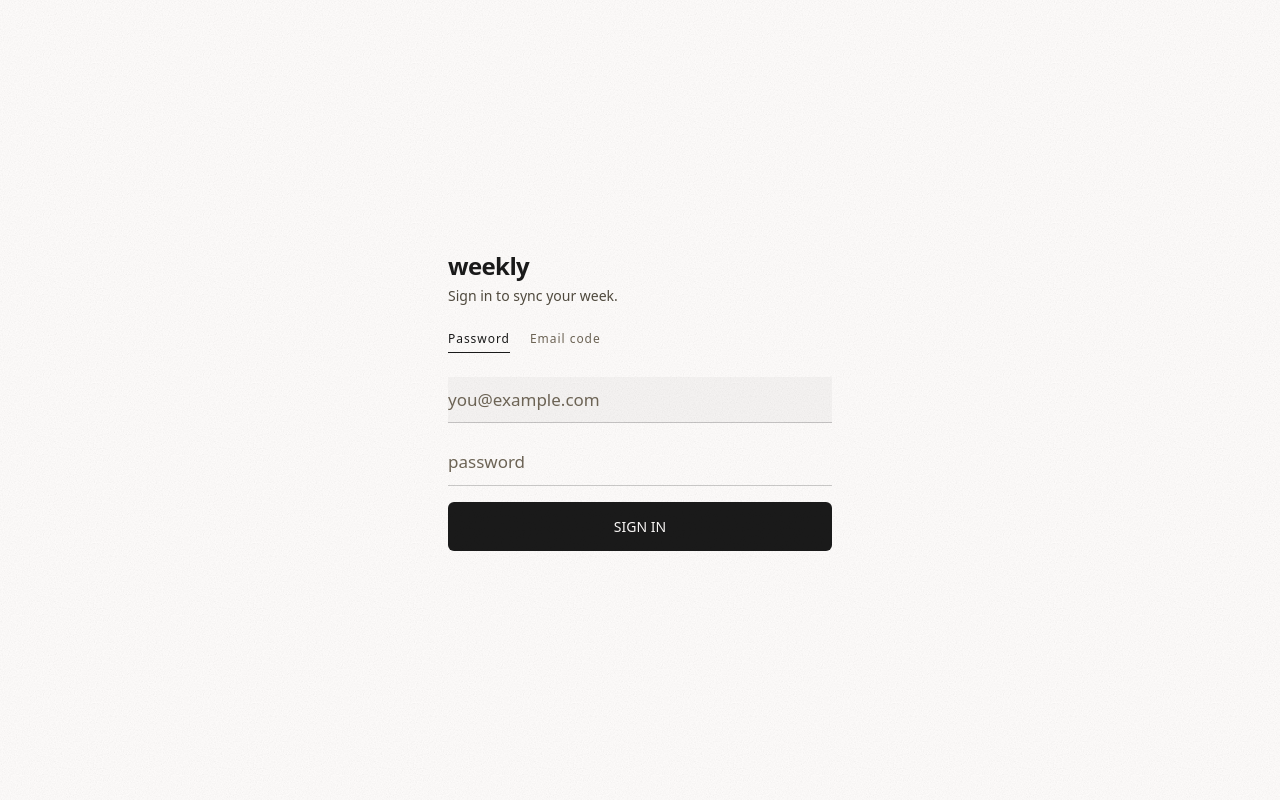
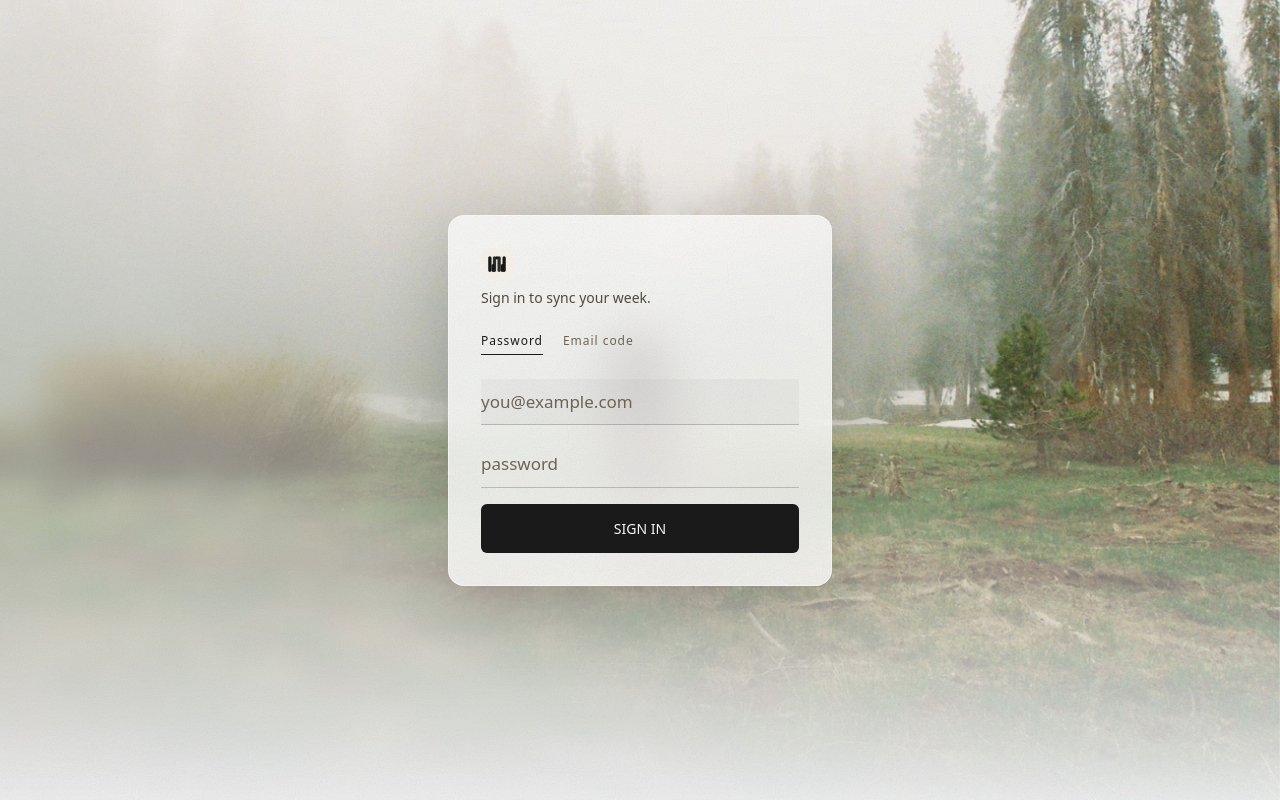
Before and after one commit to szsoma/weeklie, a React (Vite) app: page / in a window 1280 px wide. Built offline with nearby package versions, Linux system fonts and the light colour scheme; no server answers; a web font is replaced by a local one.

Commit message:
feat: add login background image

```diff
--- a/src/components/AuthScreen.tsx
+++ b/src/components/AuthScreen.tsx
@@ -202,10 +202,17 @@ export default function AuthScreen() {
   }
 
   return (
-    <div className="h-[100dvh] flex items-center justify-center px-4 sm:px-6">
-      <div className="w-full max-w-sm">
-        <h1 className="font-mono font-semibold text-2xl tracking-tight mb-1">
-          weekly
+    <div
+      className="min-h-[100dvh] flex items-center justify-center bg-cover bg-center px-4 py-8 sm:px-6"
+      style={{ backgroundImage: "url('/hero-bg-p-2600.jpg')" }}
+    >
+      <div className="w-full max-w-sm rounded-2xl border border-white/60 bg-white/80 p-6 text-ink shadow-[0_24px_80px_rgba(0,0,0,0.18)] backdrop-blur-xl sm:p-8">
+        <h1 className="mb-2">
+          <img
+            src="/weekly-logo.svg"
+            alt="Weekly"
+            className="h-8 w-auto"
+          />
         </h1>
         <p className="text-sm text-muted mb-6">Sign in to sync your week.</p>
 
```
Also changed, not shown: public/hero-bg-p-2600.jpg (added).
